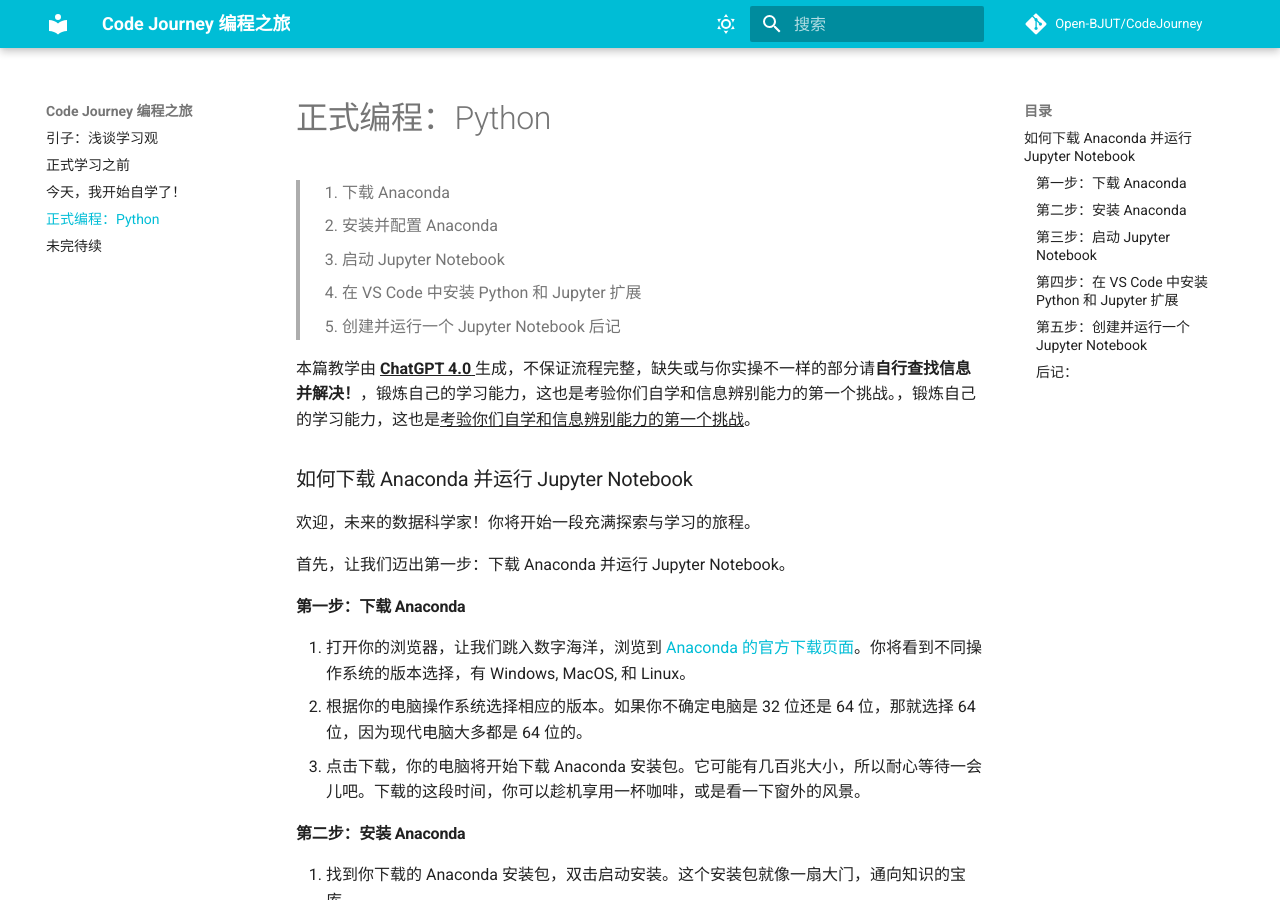
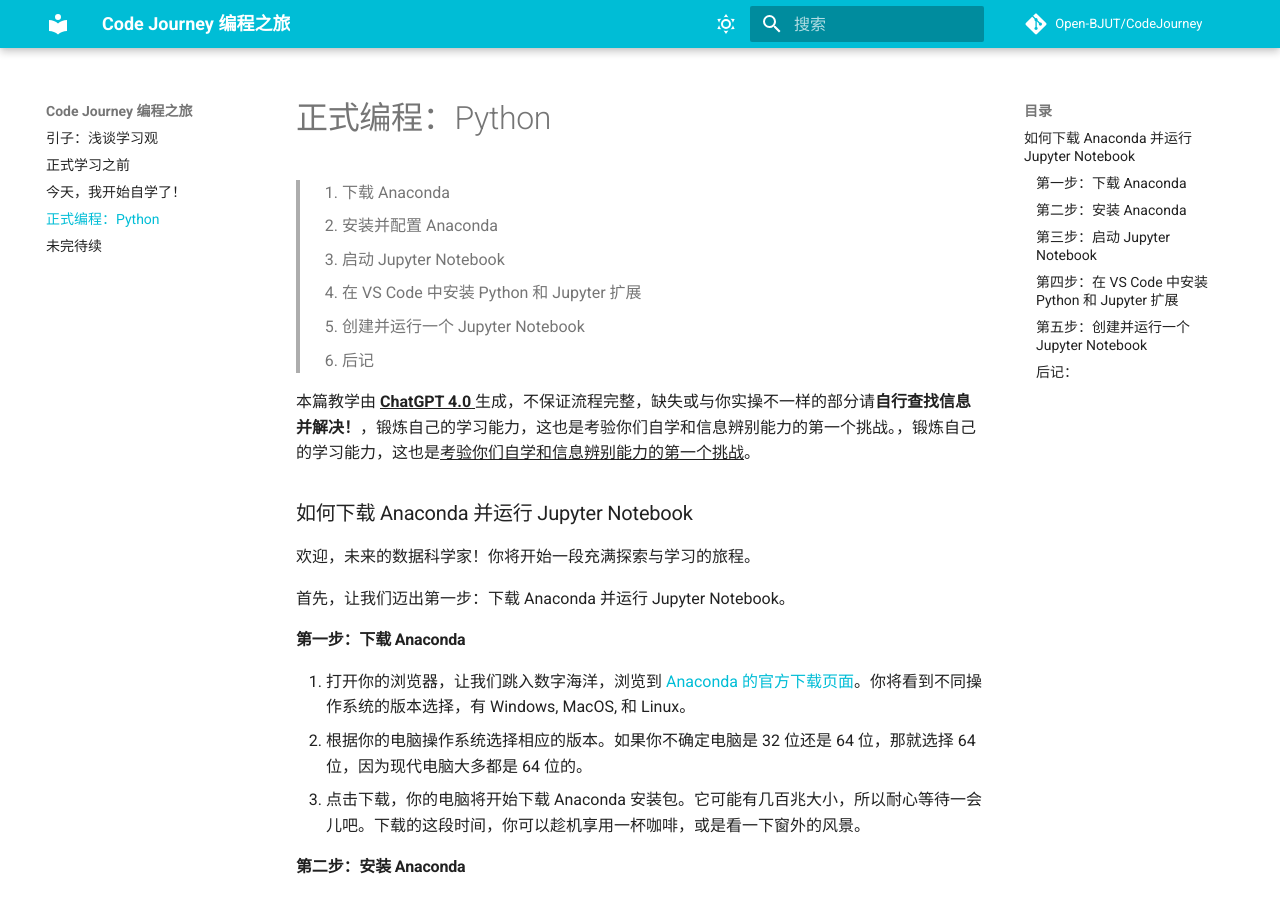
Before and after one commit to bjut-swift/CodeJourney, an MkDocs documentation site: the page built from docs/jupyter tutorial.md, in a window 1280 px wide and 900 px high. Built offline with MkDocs 1.6.1 and Material for MkDocs 9.7.7, drawn with Linux system fonts in a browser that asks for light colours; comment, search, counter and statistics services are not loaded; some of the changed lines change nothing that is shown.

Commit message:
fixed:format

```diff
--- a/docs/jupyter tutorial.md
+++ b/docs/jupyter tutorial.md
@@ -3,7 +3,7 @@
 > 3.  启动 Jupyter Notebook
 > 4.  在 VS Code 中安装 Python 和 Jupyter 扩展
 > 5.  创建并运行一个 Jupyter Notebook
->     后记
+> 6.  后记
 
 本篇教学由 <u>**ChatGPT 4.0** </u>生成，不保证流程完整，缺失或与你实操不一样的部分请**自行查找信息并解决！**，锻炼自己的学习能力，这也是考验你们自学和信息辨别能力的第一个挑战。，锻炼自己的学习能力，这也是<u>考验你们自学和信息辨别能力的第一个挑战</u>。
 
```
